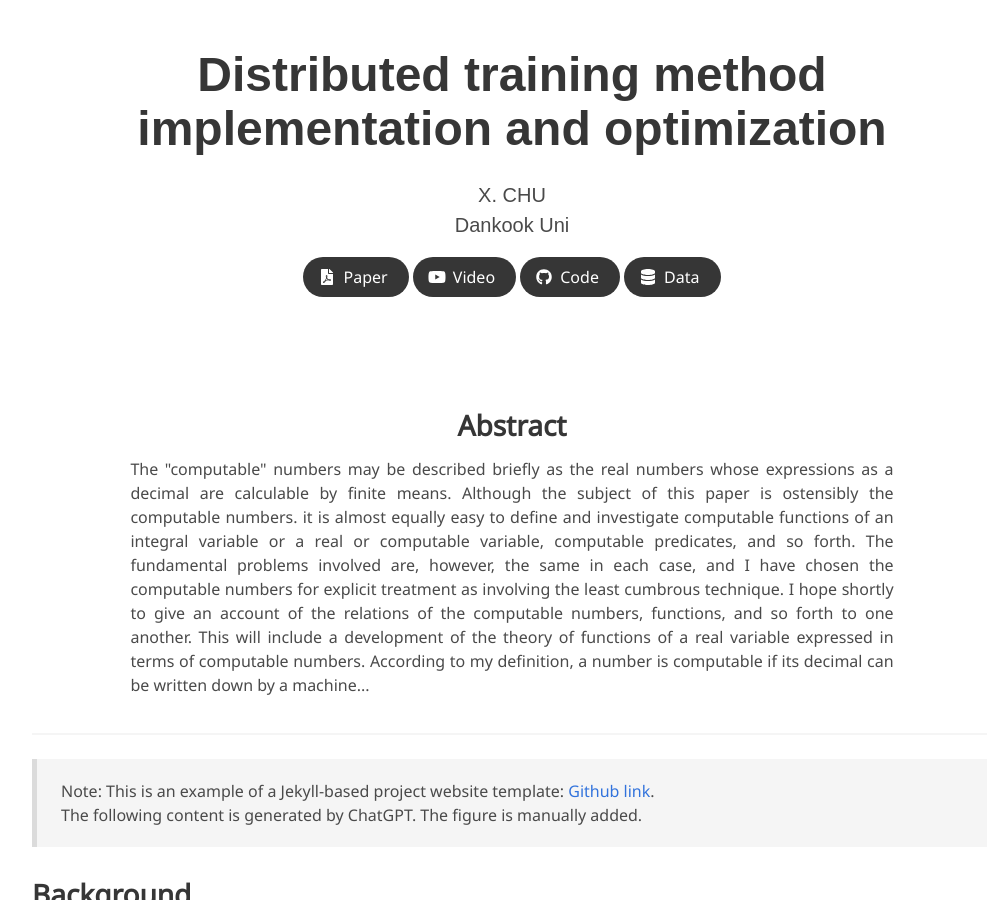
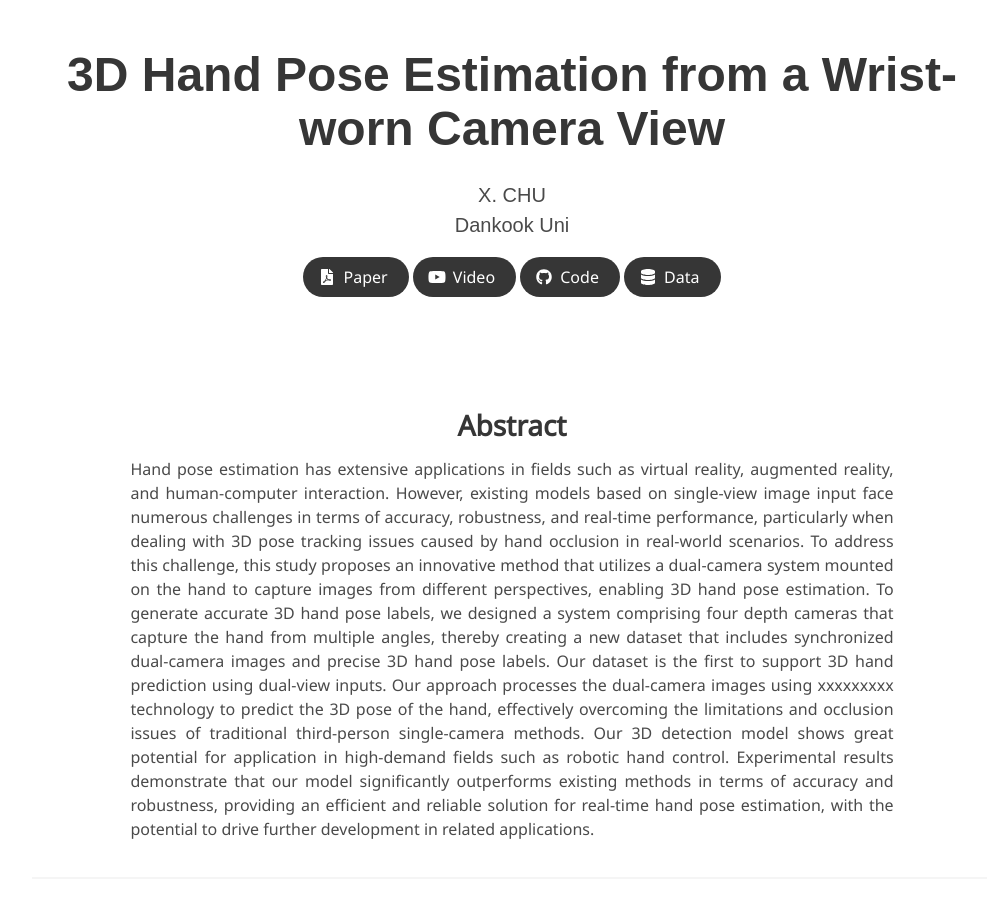
Before and after one commit to itcxx/WWCV_3d_hand, a Jekyll site: the page built from index.md, in a window 1280 px wide and 900 px high. Shown: the whole window, without its empty margins (128-1115 px from the left). Built offline with Jekyll 4.4.1, drawn with Linux system fonts in a browser that asks for light colours; some web fonts are replaced.

Commit message:
Update index.md

```diff
--- a/index.md
+++ b/index.md
@@ -2,7 +2,7 @@
 layout: project_page
 permalink: /
 
-title: Distributed training method implementation and optimization
+title: 3D Hand Pose Estimation from a Wrist-worn Camera View
 authors:
     X. CHU
 affiliations:
@@ -18,19 +18,9 @@ data: None
     <div class="column is-four-fifths">
         <h2>Abstract</h2>
         <div class="content has-text-justified">
-The "computable" numbers may be described briefly as the real
-numbers whose expressions as a decimal are calculable by finite means.
-Although the subject of this paper is ostensibly the computable numbers.
-it is almost equally easy to define and investigate computable functions
-of an integral variable or a real or computable variable, computable
-predicates, and so forth. The fundamental problems involved are,
-however, the same in each case, and I have chosen the computable numbers
-for explicit treatment as involving the least cumbrous technique. I hope
-shortly to give an account of the relations of the computable numbers,
-functions, and so forth to one another. This will include a development
-of the theory of functions of a real variable expressed in terms of computable
-numbers. According to my definition, a number is computable
-if its decimal can be written down by a machine...
+Hand pose estimation has extensive applications in fields such as virtual reality, augmented reality, and human-computer interaction. However, existing models based on single-view image input face numerous challenges in terms of accuracy, robustness, and real-time performance, particularly when dealing with 3D pose tracking issues caused by hand occlusion in real-world scenarios. To address this challenge, this study proposes an innovative method that utilizes a dual-camera system mounted on the hand to capture images from different perspectives, enabling 3D hand pose estimation. To generate accurate 3D hand pose labels, we designed a system comprising four depth cameras that capture the hand from multiple angles, thereby creating a new dataset that includes synchronized dual-camera images and precise 3D hand pose labels. Our dataset is the first to support 3D hand prediction using dual-view inputs.
+
+Our approach processes the dual-camera images using xxxxxxxxx technology to predict the 3D pose of the hand, effectively overcoming the limitations and occlusion issues of traditional third-person single-camera methods. Our 3D detection model shows great potential for application in high-demand fields such as robotic hand control. Experimental results demonstrate that our model significantly outperforms existing methods in terms of accuracy and robustness, providing an efficient and reliable solution for real-time hand pose estimation, with the potential to drive further development in related applications.
         </div>
     </div>
 </div>
```
